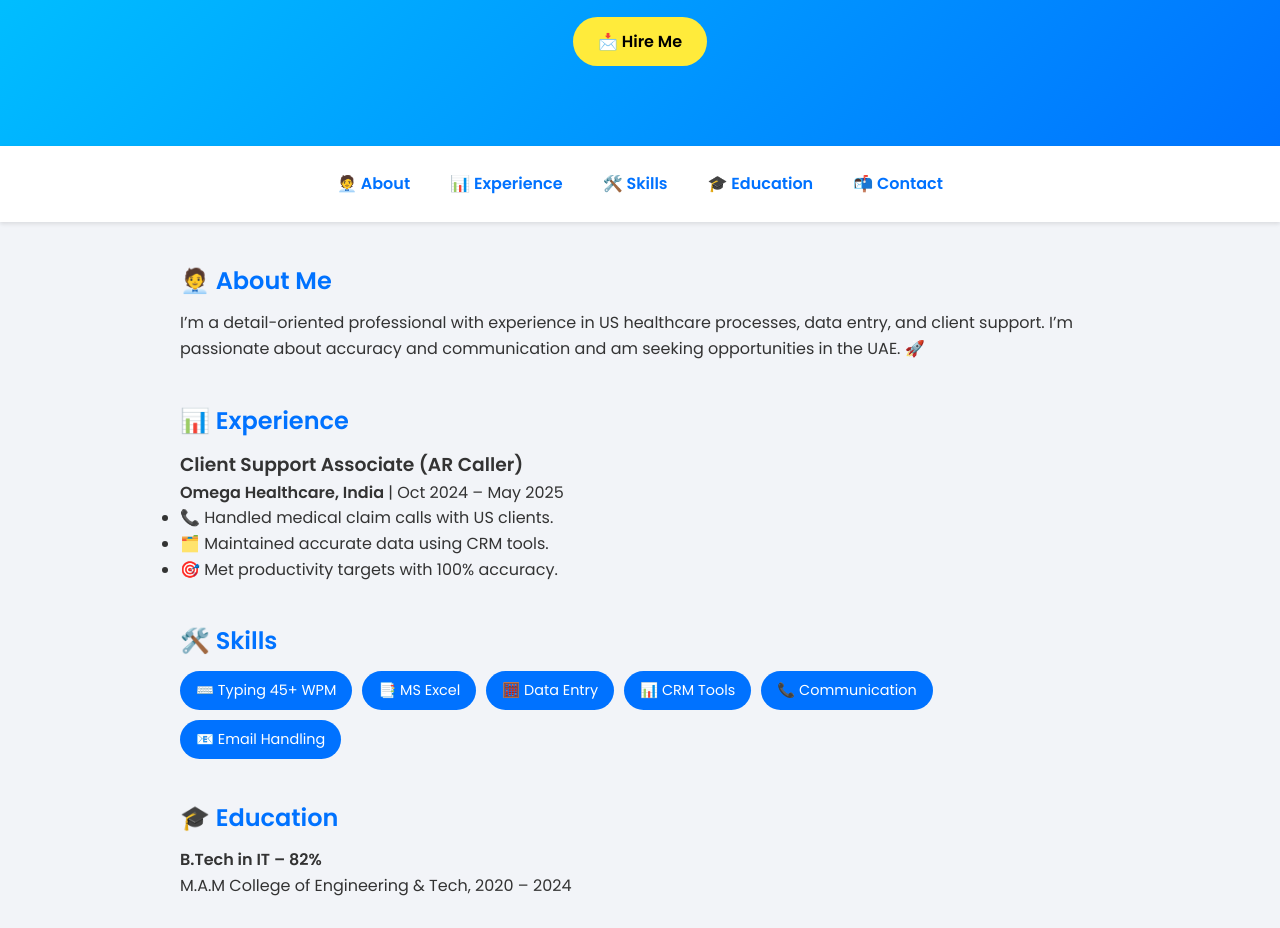
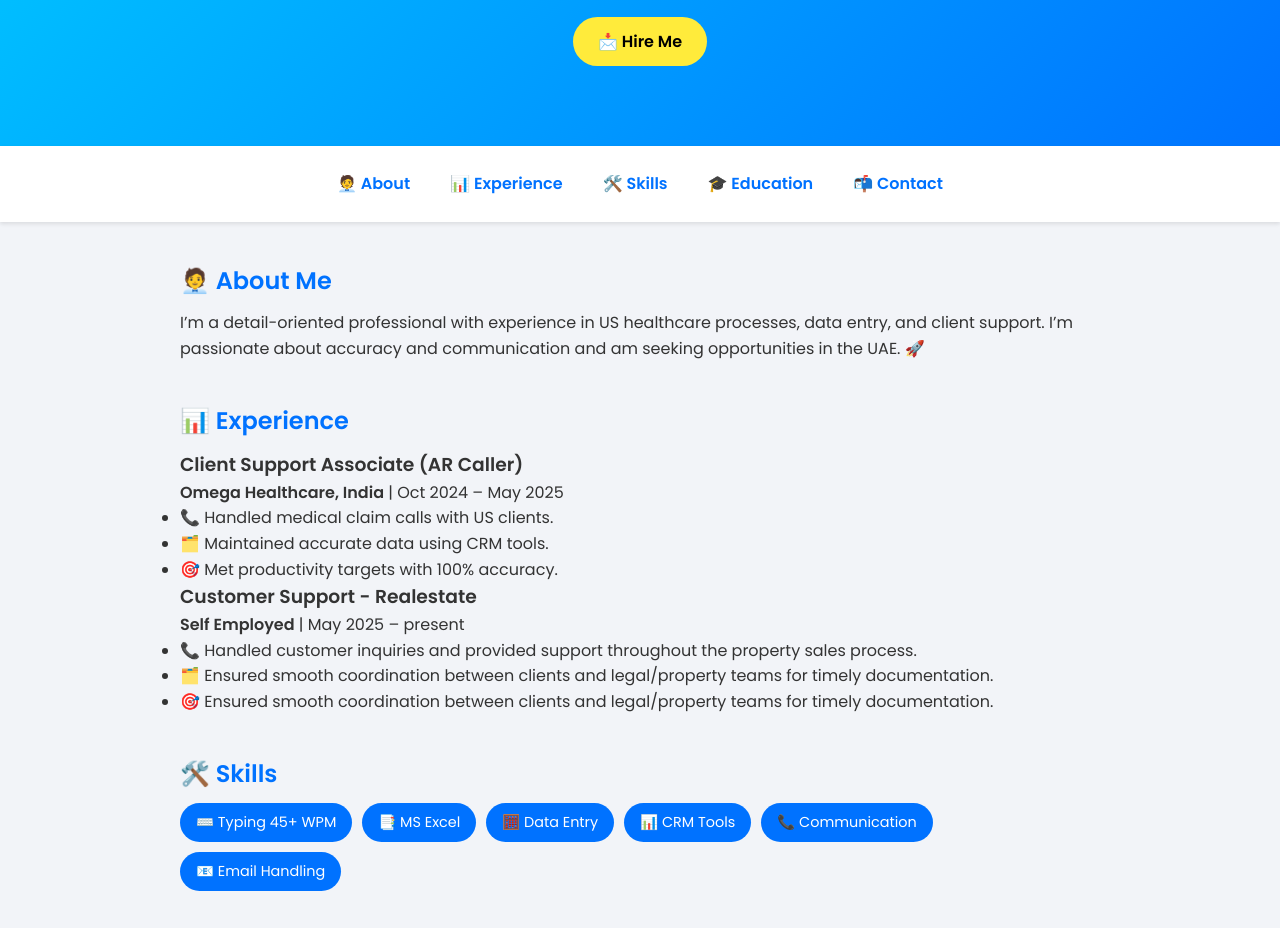
Before and after one commit to mohamedyunus01/Mohamed-Yunus-A, a plain HTML site: page index.html in a window 1280 px wide. Shown: the part 160-1088 px from the top of the page. Drawn offline with Linux system fonts and the light colour scheme.

Commit message:
Add files via upload

```diff
--- a/index.html
+++ b/index.html
@@ -42,6 +42,13 @@
         <li>🗂️ Maintained accurate data using CRM tools.</li>
         <li>🎯 Met productivity targets with 100% accuracy.</li>
       </ul>
+      <h3>Customer Support - Realestate</h3>
+      <p><strong>Self Employed</strong> | May 2025 – present</p>
+      <ul>
+        <li>📞 Handled customer inquiries and provided support throughout the property sales process.</li>
+        <li>🗂️ Ensured smooth coordination between clients and legal/property teams for timely documentation.</li>
+        <li>🎯 Ensured smooth coordination between clients and legal/property teams for timely documentation.</li>
+      </ul>
     </section>
 
     <section id="skills" class="section fade-in">
```
